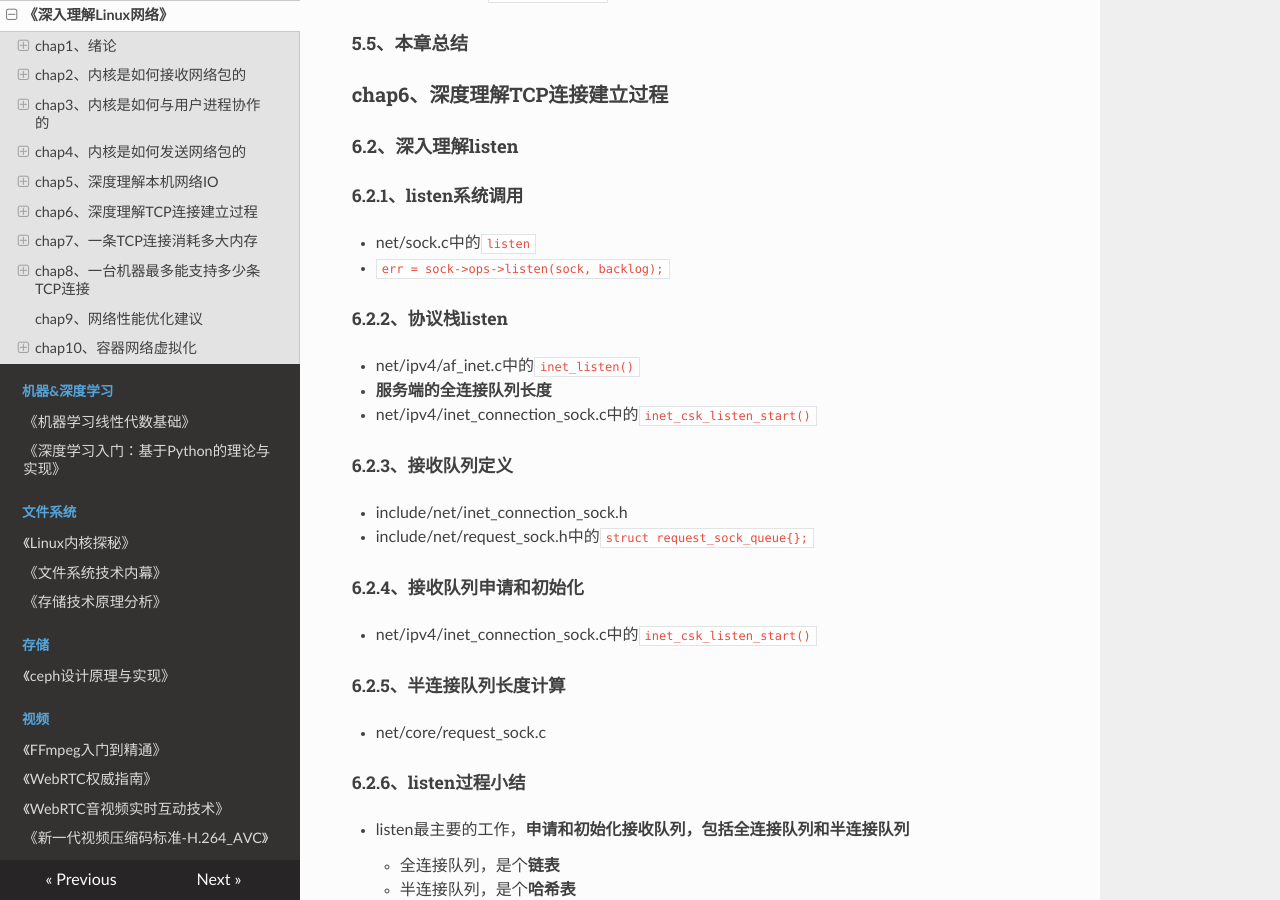
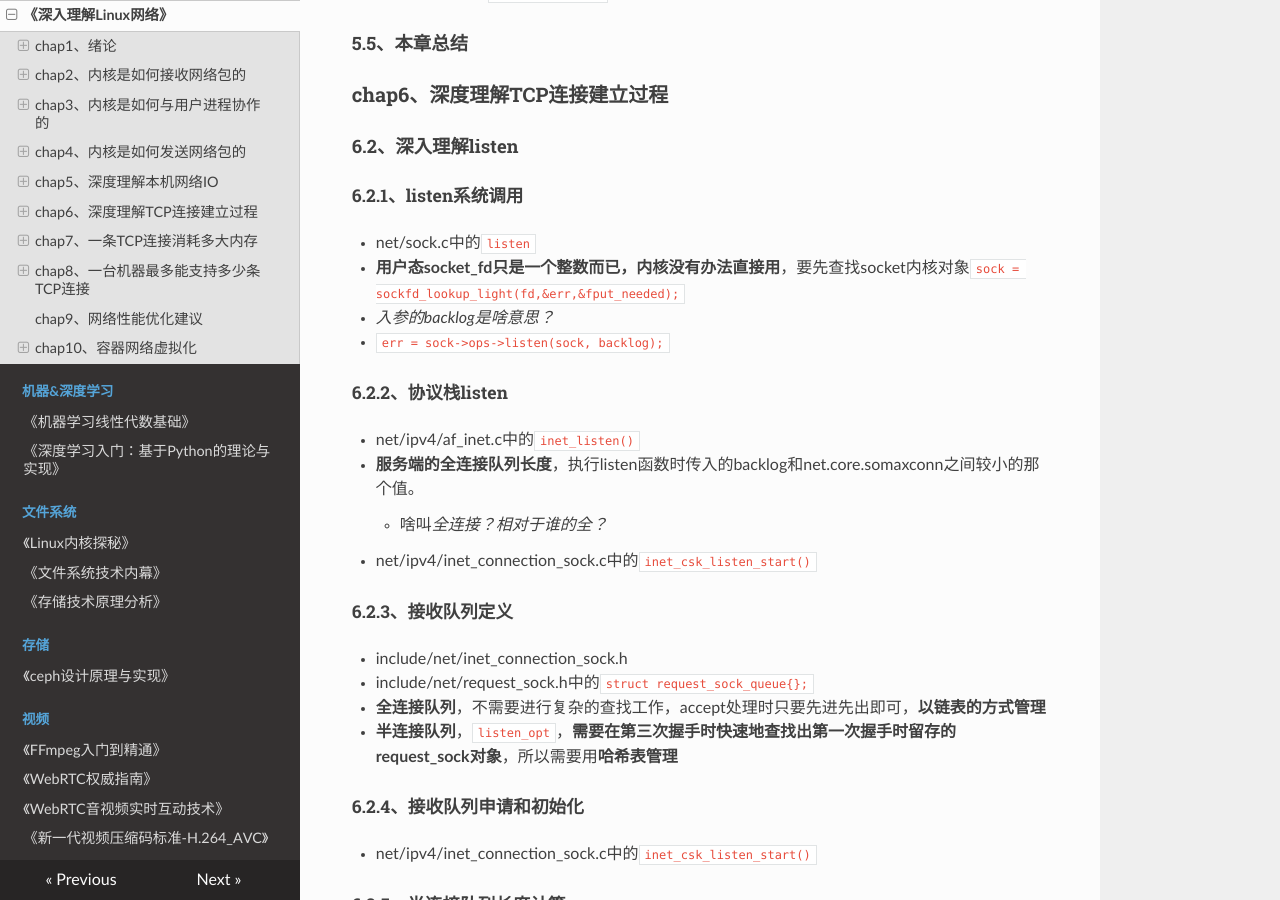
Before and after one commit to wolflion/booknotes, an MkDocs documentation site: the page built from docs/10network/深入理解Linux网络.md, in a window 1280 px wide and 900 px high, scrolled down 7388 px. Built offline with MkDocs 1.6.1, drawn with Linux system fonts in a browser that asks for light colours; nearby versions of some CDN libraries.

Commit message:
Update 深入理解Linux网络.md

```diff
--- a/docs/10network/深入理解Linux网络.md
+++ b/docs/10network/深入理解Linux网络.md
@@ -288,18 +288,23 @@
 ##### 6.2.1、listen系统调用
 
 + net/sock.c中的`listen`
++ **用户态socket_fd只是一个整数而已，内核没有办法直接用**，要先查找socket内核对象`sock = sockfd_lookup_light(fd,&err,&fput_needed);`
++ *入参的backlog是啥意思？*
 + `err = sock->ops->listen(sock, backlog);`
 
 ##### 6.2.2、协议栈listen
 
 + net/ipv4/af_inet.c中的`inet_listen()`
-+ **服务端的全连接队列长度**
++ **服务端的全连接队列长度**，执行listen函数时传入的backlog和net.core.somaxconn之间较小的那个值。
+  + 啥叫*全连接？相对于谁的全？*
 + net/ipv4/inet_connection_sock.c中的`inet_csk_listen_start()`
 
 ##### 6.2.3、接收队列定义
 
 + include/net/inet_connection_sock.h
 + include/net/request_sock.h中的`struct request_sock_queue{};`
++ **全连接队列**，不需要进行复杂的查找工作，accept处理时只要先进先出即可，**以链表的方式管理**
++ **半连接队列**，`listen_opt`，**需要在第三次握手时快速地查找出第一次握手时留存的request_sock对象**，所以需要用**哈希表管理**
 
 ##### 6.2.4、接收队列申请和初始化
 
```
